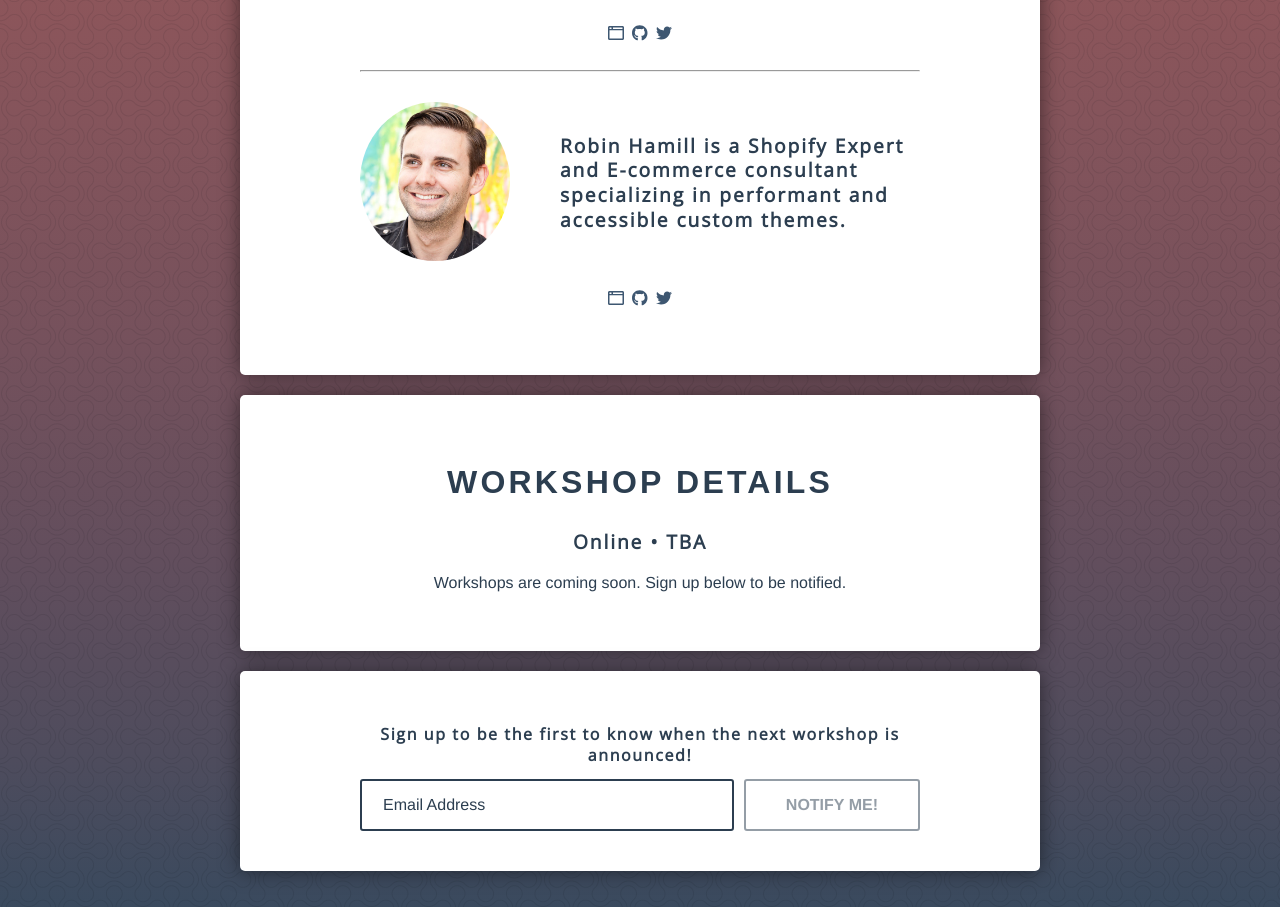
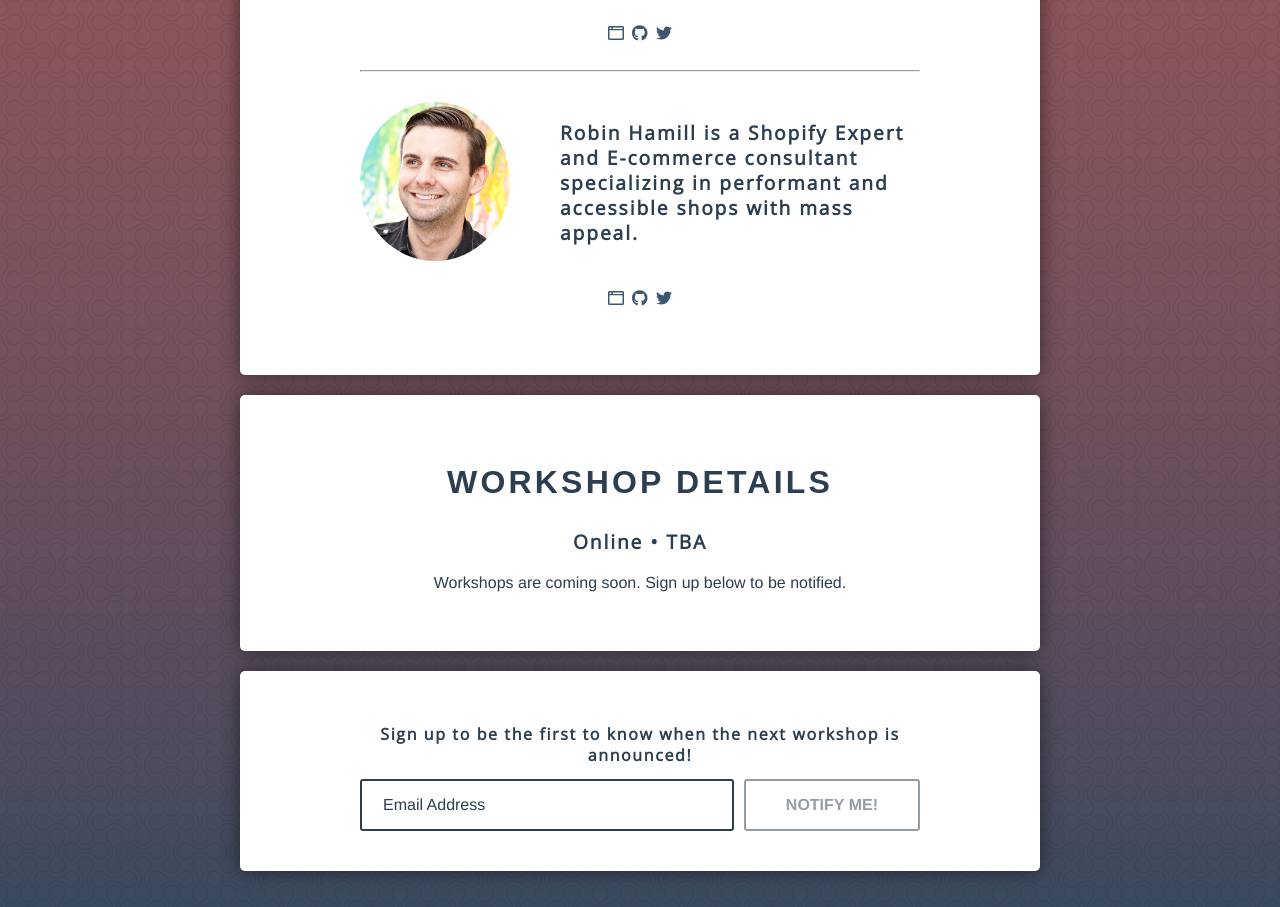
Before and after one commit to rbnhmll/frmwrk.school, a Vue app: page /#/ in a window 1280 px wide. Shown: the part 2200-3107 px from the top of the page. Built offline with nearby package versions, Linux system fonts and the light colour scheme; a web font is replaced by a local one.

Commit message:
Update bio

```diff
--- a/src/components/HostBio.vue
+++ b/src/components/HostBio.vue
@@ -28,7 +28,7 @@
           <img src="@/assets/robinHeadshotSquare.jpg" alt="Robin Hamill headshot" />
         </div>
         <h3 class="h4">
-          Robin Hamill is a Shopify Expert and E-commerce consultant specializing in performant and accessible custom themes.
+          Robin Hamill is a Shopify Expert and E-commerce consultant specializing in performant and accessible shops with mass appeal.
         </h3>
       </div>
       <social-icons
```
